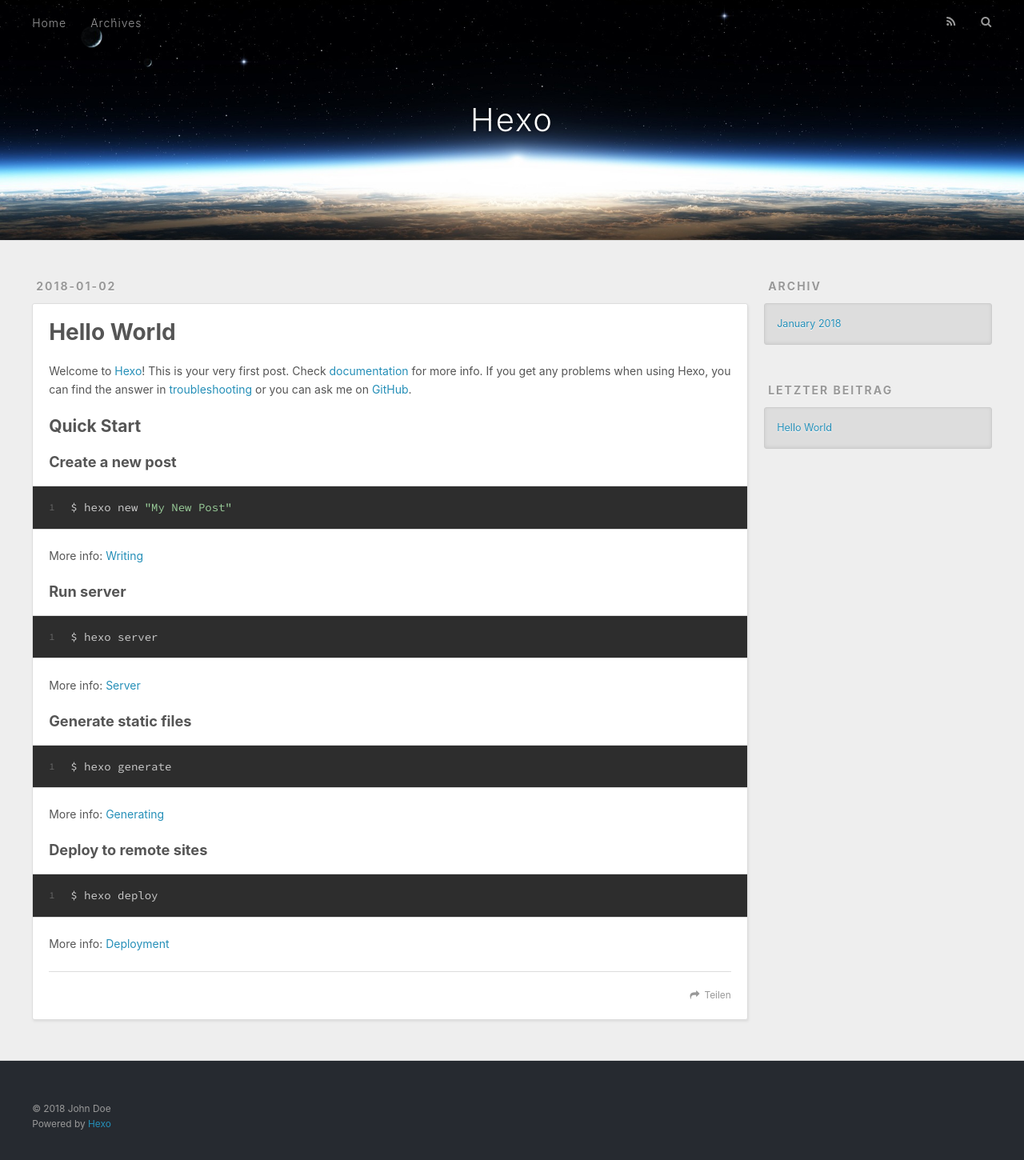
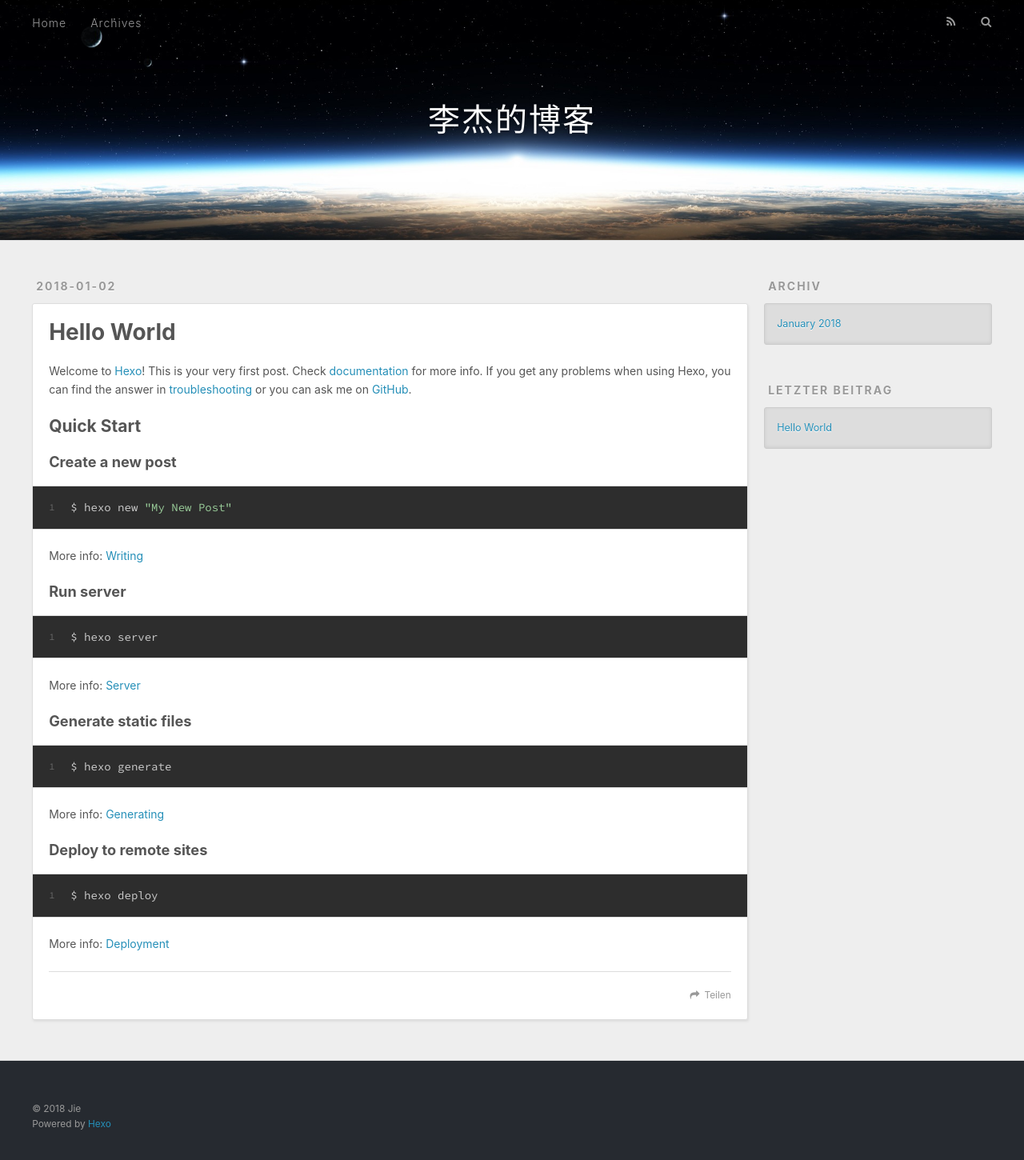
Before and after one commit to lijiee/lijiee.github.io, a plain HTML site: page index.html in a window 1280 px wide. Shown: the whole page at 80% size. Drawn offline with nearby package versions, Linux system fonts and the light colour scheme.

Commit message:
Site updated: 2018-01-02 16:59:12

```diff
--- a/index.html
+++ b/index.html
@@ -5,16 +5,17 @@
 
 
 
-  <title>Hexo</title>
+  <title>李杰的博客</title>
   <meta name="viewport" content="width=device-width, initial-scale=1, maximum-scale=1">
   <meta property="og:type" content="website">
-<meta property="og:title" content="Hexo">
+<meta property="og:title" content="李杰的博客">
 <meta property="og:url" content="http://yoursite.com/index.html">
-<meta property="og:site_name" content="Hexo">
+<meta property="og:site_name" content="李杰的博客">
+<meta property="og:locale" content="zh-Hans">
 <meta name="twitter:card" content="summary">
-<meta name="twitter:title" content="Hexo">
+<meta name="twitter:title" content="李杰的博客">
 
-    <link rel="alternate" href="/atom.xml" title="Hexo" type="application/atom+xml">
+    <link rel="alternate" href="/atom.xml" title="李杰的博客" type="application/atom+xml">
 
 
     <link rel="icon" href="/favicon.png">
@@ -33,7 +34,7 @@
   <div id="header-outer" class="outer">
     <div id="header-title" class="inner">
       <h1 id="logo-wrap">
-        <a href="/" id="logo">Hexo</a>
+        <a href="/" id="logo">李杰的博客</a>
       </h1>
 
     </div>
@@ -96,7 +97,7 @@
 
     </div>
     <footer class="article-footer">
-      <a data-url="http://yoursite.com/2018/01/02/hello-world/" data-id="cjbxe0ybw000066txaf9v67j0" class="article-share-link">Teilen</a>
+      <a data-url="http://yoursite.com/2018/01/02/hello-world/" data-id="cjbxejw980000gptxbn98r3b4" class="article-share-link">Teilen</a>
 
 
     </footer>
@@ -152,7 +153,7 @@
 
   <div class="outer">
     <div id="footer-info" class="inner">
-      &copy; 2018 John Doe<br>
+      &copy; 2018 Jie<br>
       Powered by <a href="http://hexo.io/" target="_blank">Hexo</a>
     </div>
   </div>
```
Also changed, not shown: 2018/01/02/hello-world/index.html (+7 -6 lines), archives/2018/01/index.html (+8 -7 lines), archives/2018/index.html (+8 -7 lines), archives/index.html (+8 -7 lines).
